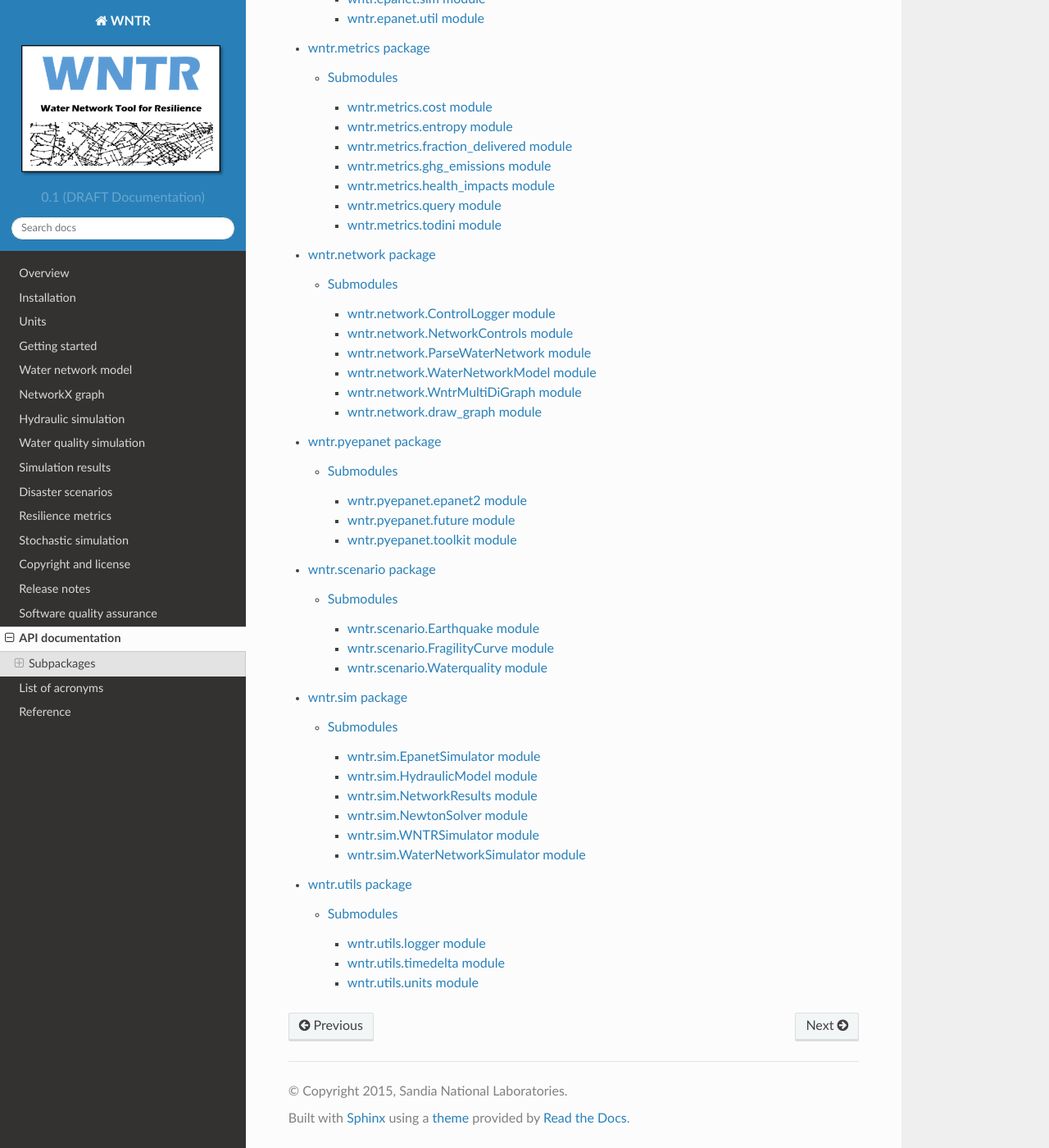
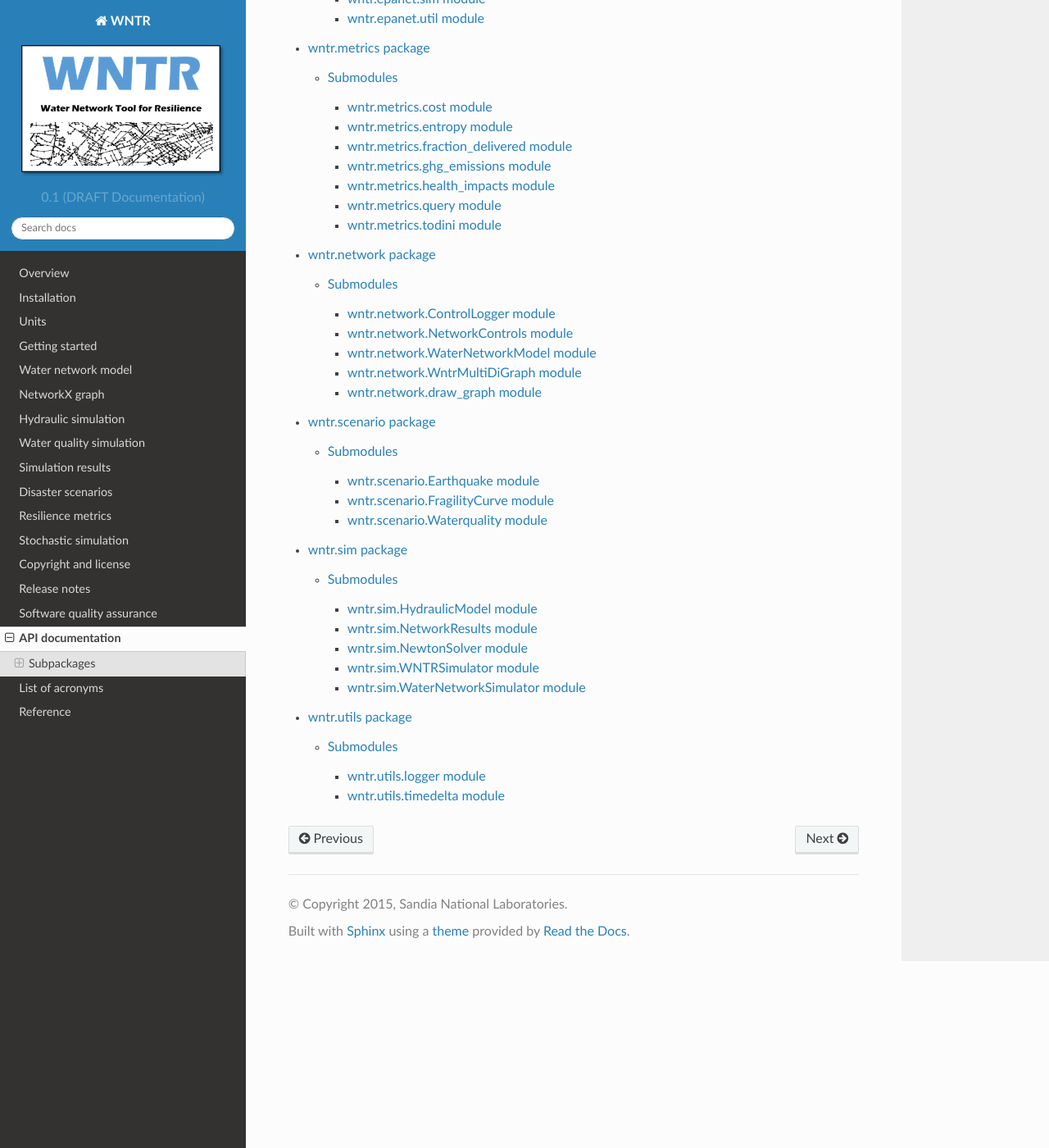
Before and after one commit to USEPA/WNTR, a Sphinx documentation site: the page built from documentation/apidoc/wntr.rst, in a window 1280 px wide and 1400 px high, scrolled down 641 px. Shown: the whole window at 82% size. Built offline with Sphinx 7.4.7 and the Read the Docs theme 2.0.0, drawn with Linux system fonts in a browser that asks for light colours.

Commit message:
Documentation update
Removed spurious and out-of-date documentation.

```diff
--- a/documentation/apidoc/wntr.network.ParseWaterNetwork.rst
+++ /dev/null
@@ -1,7 +0,0 @@
-wntr.network.ParseWaterNetwork module
-=====================================
-
-.. automodule:: wntr.network.ParseWaterNetwork
-    :members:
-    :undoc-members:
-    :show-inheritance:
--- a/documentation/apidoc/wntr.network.parsers.rst
+++ /dev/null
@@ -1,7 +0,0 @@
-wntr.network.parsers module
-===========================
-
-.. automodule:: wntr.network.parsers
-    :members:
-    :undoc-members:
-    :show-inheritance:
--- a/documentation/apidoc/wntr.network.rst
+++ b/documentation/apidoc/wntr.network.rst
@@ -13,7 +13,6 @@ Submodules
 
    wntr.network.ControlLogger
    wntr.network.NetworkControls
-   wntr.network.ParseWaterNetwork
    wntr.network.WaterNetworkModel
    wntr.network.WntrMultiDiGraph
    wntr.network.draw_graph
--- a/documentation/apidoc/wntr.pyepanet.epanet2.rst
+++ /dev/null
@@ -1,7 +0,0 @@
-wntr.pyepanet.epanet2 module
-============================
-
-.. automodule:: wntr.pyepanet.epanet2
-    :members:
-    :undoc-members:
-    :show-inheritance:
--- a/documentation/apidoc/wntr.pyepanet.future.rst
+++ /dev/null
@@ -1,7 +0,0 @@
-wntr.pyepanet.future module
-===========================
-
-.. automodule:: wntr.pyepanet.future
-    :members:
-    :undoc-members:
-    :show-inheritance:
--- a/documentation/apidoc/wntr.pyepanet.toolkit.rst
+++ /dev/null
@@ -1,7 +0,0 @@
-wntr.pyepanet.toolkit module
-============================
-
-.. automodule:: wntr.pyepanet.toolkit
-    :members:
-    :undoc-members:
-    :show-inheritance:
--- a/documentation/apidoc/wntr.rst
+++ b/documentation/apidoc/wntr.rst
@@ -14,7 +14,6 @@ Subpackages
     wntr.epanet
     wntr.metrics
     wntr.network
-    wntr.pyepanet
     wntr.scenario
     wntr.sim
     wntr.utils
--- a/documentation/apidoc/wntr.sim.EpanetSimulator.rst
+++ /dev/null
@@ -1,7 +0,0 @@
-wntr.sim.EpanetSimulator module
-===============================
-
-.. automodule:: wntr.sim.EpanetSimulator
-    :members:
-    :undoc-members:
-    :show-inheritance:
--- a/documentation/apidoc/wntr.sim.rst
+++ b/documentation/apidoc/wntr.sim.rst
@@ -11,7 +11,6 @@ Submodules
 
 .. toctree::
 
-   wntr.sim.EpanetSimulator
    wntr.sim.HydraulicModel
    wntr.sim.NetworkResults
    wntr.sim.NewtonSolver
--- a/documentation/apidoc/wntr.utils.rst
+++ b/documentation/apidoc/wntr.utils.rst
@@ -13,4 +13,3 @@ Submodules
 
    wntr.utils.logger
    wntr.utils.timedelta
-   wntr.utils.units
--- a/documentation/apidoc/wntr.utils.units.rst
+++ /dev/null
@@ -1,7 +0,0 @@
-wntr.utils.units module
-=======================
-
-.. automodule:: wntr.utils.units
-    :members:
-    :undoc-members:
-    :show-inheritance:
```
Also changed, not shown: documentation/apidoc/wntr.pyepanet.rst (deleted, +0 -16 lines).
